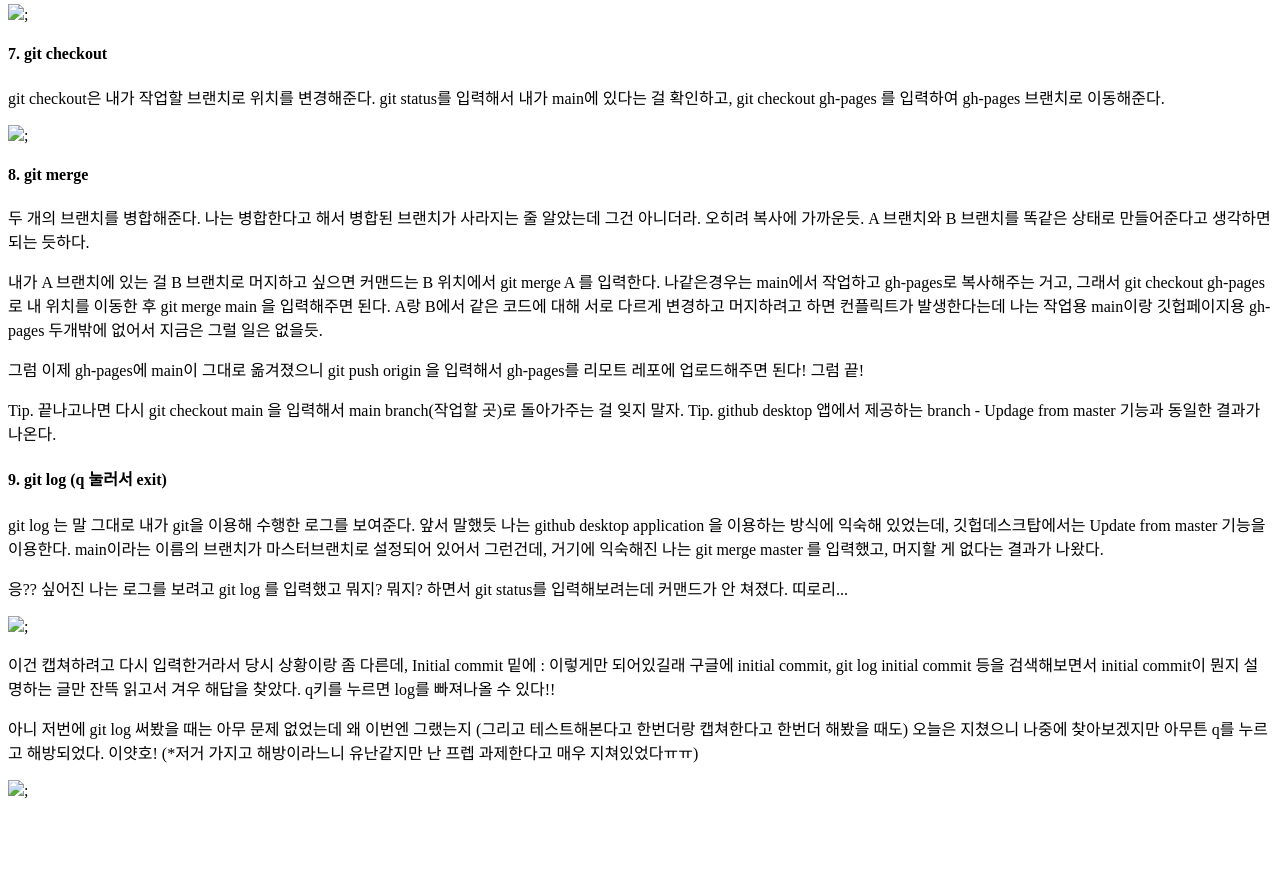
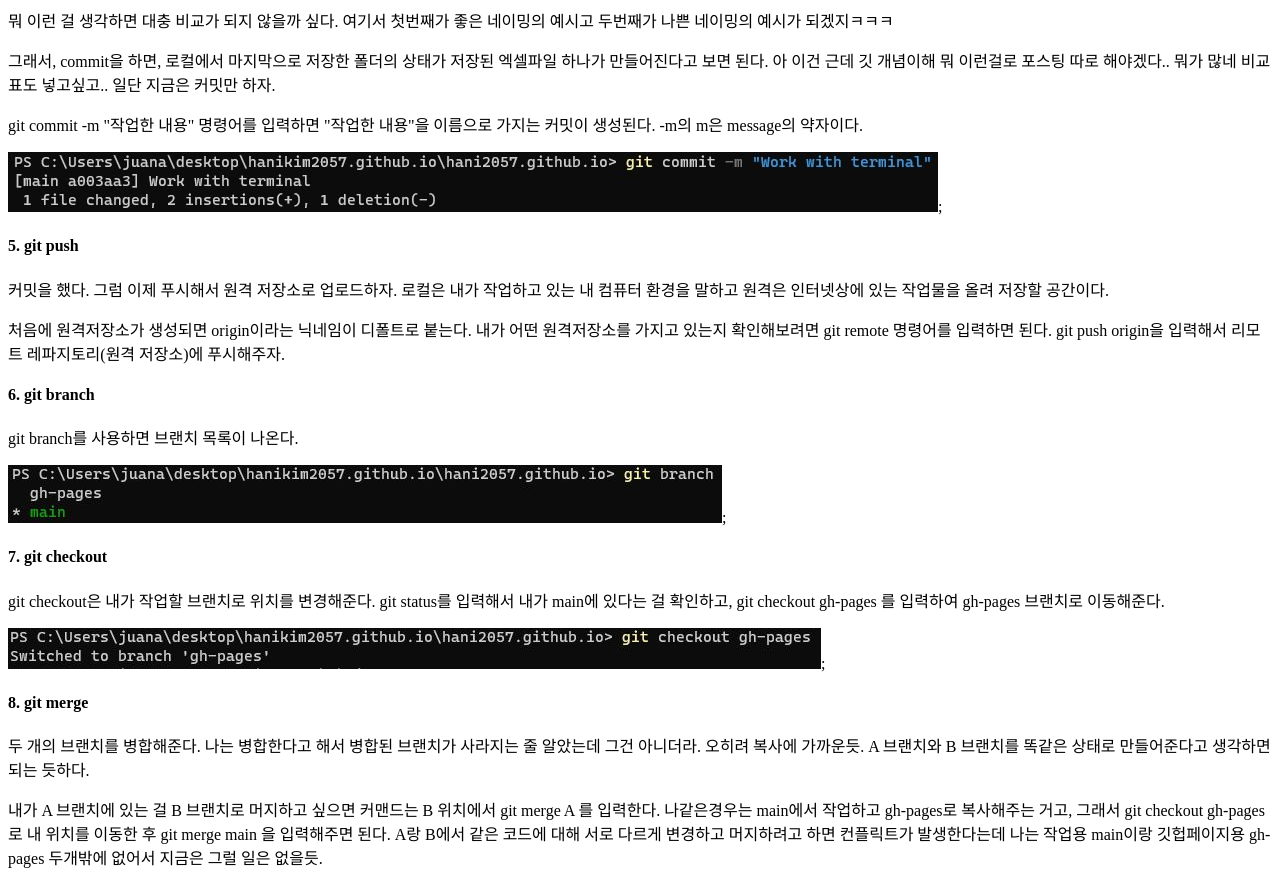
Before and after one commit to hani2057/hani2057.github.io, a plain HTML site: page post/post001.html in a window 1280 px wide. Shown: the part 1738-2610 px from the top of the page. Before the commit the page ends 2546 px from the top, so only its background shows below. Drawn offline with Linux system fonts and the light colour scheme; files whose address does not match are found by name.

Commit message:
Change image src

```diff
--- a/post/post001.html
+++ b/post/post001.html
@@ -17,11 +17,11 @@
     </header>
     <main>
         <h4>1. vscode로 이것저것 필요한 걸 작업한다</h4>
-        <img src="img/post001/vscode 작업.JPG"/>
+        <img src="../img/post001/vscode 작업.JPG"/>
         <h4>2. git status</h4>
         <p>terminal을 열어서 local directory로 이동한 다음 먼저 git status를 이용해서 현재 상태를 확인해준다. 나는 지금 작업할 main 브랜치랑 github page용 gh-pages 브랜치 두개밖에 없고, 진짜 블로그하는 것만 우선 목적이라서 내가 main에 있는지 확인해주는 용도로 사용함.</p>
         <p>git status 명령어를 수행하면 결과로 'modified: 작업물' 이런 결과가 나온다. 아 코드 표시 어떻게 하지? 저번에 찾아보고 공부했었는데 생각이 안 남... 암튼, modified 색깔이 빨간색이면 add를 해줘야 한다.(add는 바로 밑에) modified 색깔이 초록색이면 이제 commit해도 됨!</p>
-        <img src="img/post001/git status red.JPG"/>
+        <img src="../img/post001/git status red.JPG"/>
         <span>Tip. 1번 작업은 main 브랜치에서 해야 한다! 근데 다른 브랜치에서 작업했으면 메인으로 이동해서 재작업하거나 (아직 테스트 안 해봄: 아님 다른 브랜치를 메인에다 복사해주면 되지 않을까?)</span>
         <span>이거 쓰면서 gh-pages 브랜치에서 작업해서 강제 테스트해봄ㅋㅋㅋ큐ㅠㅠㅠ 결론은 그러면 된다.</span>
         <span>Tip. git status는 자주자주 확인해보는 습관을 들이자. 마치 ctrl + s 를 습관화하는 것처럼...!!!</span>
@@ -36,7 +36,7 @@
         </ol>
         <p>그래서, git add 는 커밋하기 전에 해줘야 하고, 'git add .' 을 입력하면 지금 있는 디렉토리에서 안 옮겨진 모든 파일을 다 staging area로 옮겨준다.</p>
         <p>git add . 를 수행하고 다시 git status를 입력하면 modified 부분이 초록색으로 변한 걸 확인할 수 있다. 그럼 이제 커밋하면 된다.</p>
-        <img src="img/post001/git status green.JPG"/>
+        <img src="../img/post001/git status green.JPG"/>
         <h4>4. git commit</h4>
         <p>커밋은 내가 이해한 바로는 쉽게 말하면 세이브파일같은건데, 문서작업할 때 수없이 생기는 엑셀파일들처럼
             <ol>
@@ -54,16 +54,16 @@
         <p>뭐 이런 걸 생각하면 대충 비교가 되지 않을까 싶다. 여기서 첫번째가 좋은 네이밍의 예시고 두번째가 나쁜 네이밍의 예시가 되겠지ㅋㅋㅋ</p>
         <p>그래서, commit을 하면, 로컬에서 마지막으로 저장한 폴더의 상태가 저장된 엑셀파일 하나가 만들어진다고 보면 된다. 아 이건 근데 깃 개념이해 뭐 이런걸로 포스팅 따로 해야겠다.. 뭐가 많네 비교표도 넣고싶고.. 일단 지금은 커밋만 하자.</p>
         <p>git commit -m "작업한 내용" 명령어를 입력하면 "작업한 내용"을 이름으로 가지는 커밋이 생성된다. -m의 m은 message의 약자이다.</p>
-        <img src="img/post001/git commit -m.JPG"/>;
+        <img src="../img/post001/git commit -m.JPG"/>;
         <h4>5. git push</h4>
         <p>커밋을 했다. 그럼 이제 푸시해서 원격 저장소로 업로드하자. 로컬은 내가 작업하고 있는 내 컴퓨터 환경을 말하고 원격은 인터넷상에 있는 작업물을 올려 저장할 공간이다.</p>
         <p>처음에 원격저장소가 생성되면 origin이라는 닉네임이 디폴트로 붙는다. 내가 어떤 원격저장소를 가지고 있는지 확인해보려면 git remote 명령어를 입력하면 된다. git push origin을 입력해서 리모트 레파지토리(원격 저장소)에 푸시해주자.</p>
         <h4>6. git branch</h4>
         <p>git branch를 사용하면 브랜치 목록이 나온다.</p>
-        <img src="img/post001/git branch.JPG"/>;
+        <img src="../img/post001/git branch.JPG"/>;
         <h4>7. git checkout</h4>
         <p>git checkout은 내가 작업할 브랜치로 위치를 변경해준다. git status를 입력해서 내가 main에 있다는 걸 확인하고, git checkout gh-pages 를 입력하여 gh-pages 브랜치로 이동해준다.</p>
-        <img src="img/post001/git checkout.JPG"/>;
+        <img src="../img/post001/git checkout.JPG"/>;
         <h4>8. git merge</h4>
         <p>두 개의 브랜치를 병합해준다. 나는 병합한다고 해서 병합된 브랜치가 사라지는 줄 알았는데 그건 아니더라. 오히려 복사에 가까운듯. A 브랜치와 B 브랜치를 똑같은 상태로 만들어준다고 생각하면 되는 듯하다.</p>
         <p>내가 A 브랜치에 있는 걸 B 브랜치로 머지하고 싶으면 커맨드는 B 위치에서 git merge A 를 입력한다. 나같은경우는 main에서 작업하고 gh-pages로 복사해주는 거고, 그래서 git checkout gh-pages로 내 위치를 이동한 후 git merge main 을 입력해주면 된다. A랑 B에서 같은 코드에 대해 서로 다르게 변경하고 머지하려고 하면 컨플릭트가 발생한다는데 나는 작업용 main이랑 깃헙페이지용 gh-pages 두개밖에 없어서 지금은 그럴 일은 없을듯.</p>
@@ -73,10 +73,10 @@
         <h4>9. git log (q 눌러서 exit)</h4>
         <p>git log 는 말 그대로 내가 git을 이용해 수행한 로그를 보여준다. 앞서 말했듯 나는 github desktop application 을 이용하는 방식에 익숙해 있었는데, 깃헙데스크탑에서는 Update from master 기능을 이용한다. main이라는 이름의 브랜치가 마스터브랜치로 설정되어 있어서 그런건데, 거기에 익숙해진 나는 git merge master 를 입력했고, 머지할 게 없다는 결과가 나왔다.</p>
         <p>응?? 싶어진 나는 로그를 보려고 git log 를 입력했고 뭐지? 뭐지? 하면서 git status를 입력해보려는데 커맨드가 안 쳐졌다. 띠로리...</p>
-        <img src="img/post001/git log.JPG"/>;
+        <img src="../img/post001/git log.JPG"/>;
         <p>이건 캡쳐하려고 다시 입력한거라서 당시 상황이랑 좀 다른데, Initial commit 밑에 : 이렇게만 되어있길래 구글에 initial commit, git log initial commit 등을 검색해보면서 initial commit이 뭔지 설명하는 글만 잔뜩 읽고서 겨우 해답을 찾았다. q키를 누르면 log를 빠져나올 수 있다!!</p>
         <p>아니 저번에 git log 써봤을 때는 아무 문제 없었는데 왜 이번엔 그랬는지 (그리고 테스트해본다고 한번더랑 캡쳐한다고 한번더 해봤을 때도) 오늘은 지쳤으니 나중에 찾아보겠지만 아무튼 q를 누르고 해방되었다. 이얏호! (*저거 가지고 해방이라느니 유난같지만 난 프렙 과제한다고 매우 지쳐있었다ㅠㅠ)</p>
-        <img src="img/post001/git log q.JPG"/>;
+        <img src="../img/post001/git log q.JPG"/>;
 
     </main>
     <footer></footer>
```
Also changed, not shown: 1 other file.
